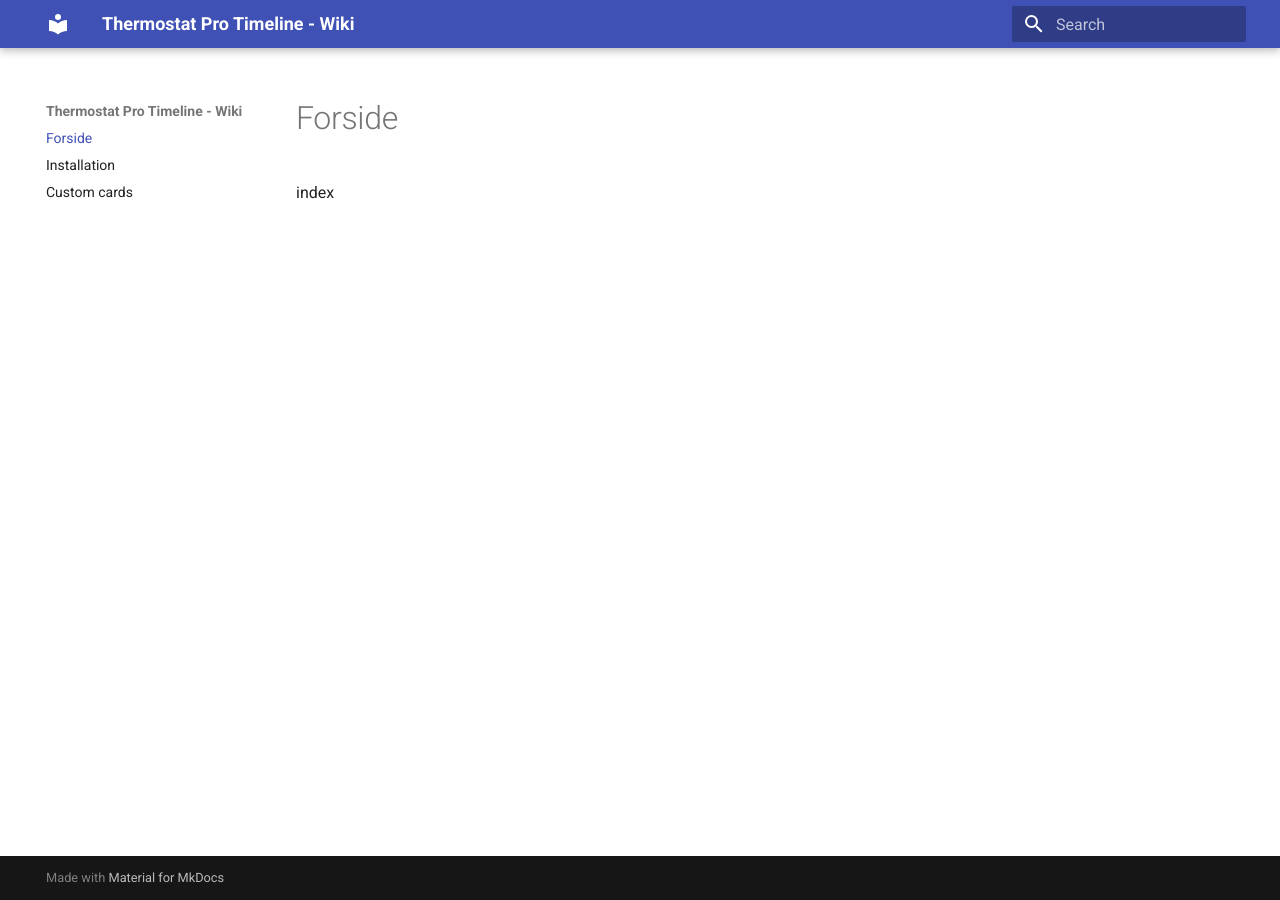
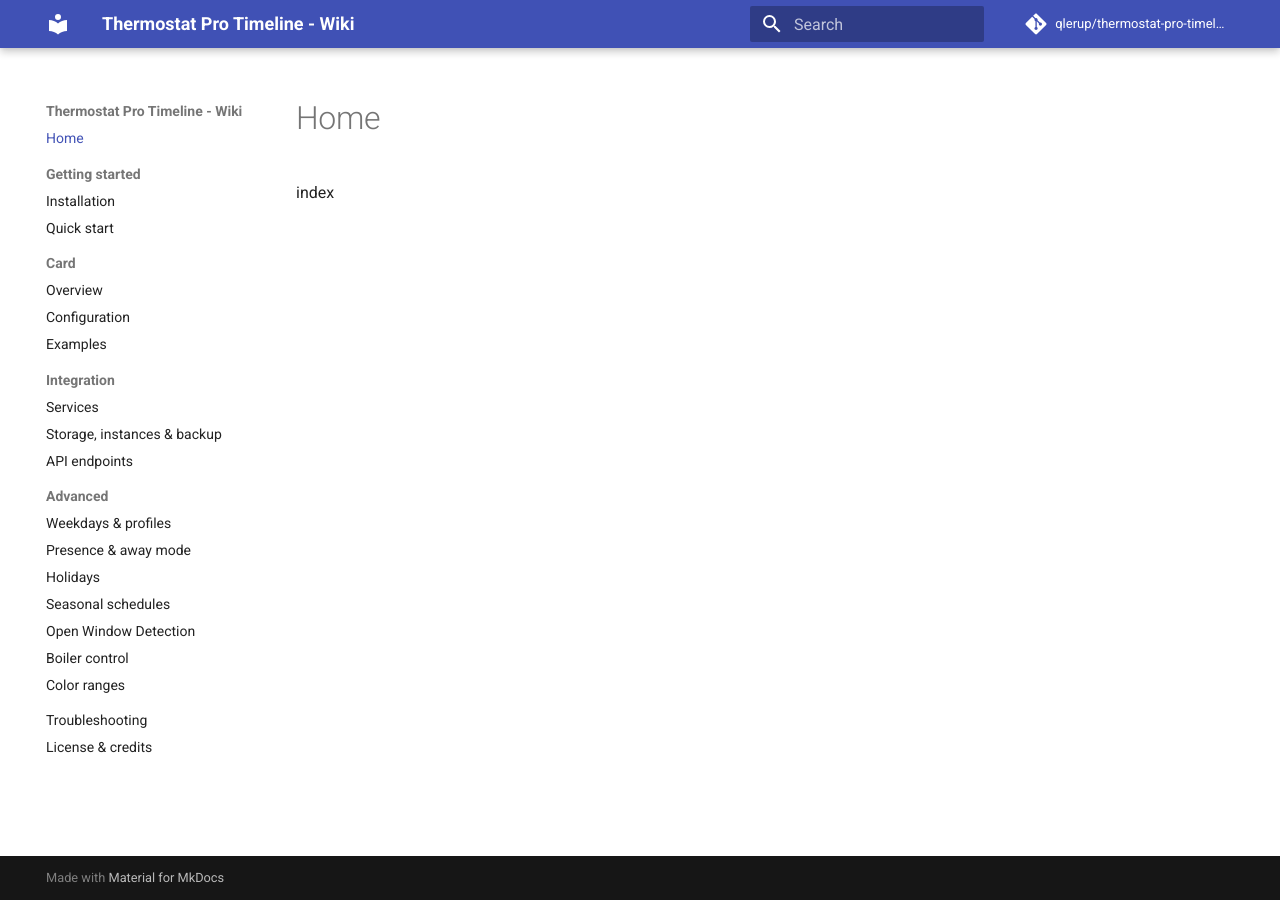
Before and after one commit to qlerup/this-is-a-testing-repo, an MkDocs documentation site: the page built from docs/index.md, in a window 1280 px wide. Built offline with MkDocs 1.6.1 and Material for MkDocs 9.7.7, drawn with Linux system fonts in a browser that asks for light colours; comment, search, counter and statistics services are not loaded.

Commit message:
Update mkdocs.yml with new navigation and settings

```diff
--- a/mkdocs.yml
+++ b/mkdocs.yml
@@ -1,8 +1,51 @@
 site_name: Thermostat Pro Timeline - Wiki
+repo_name: qlerup/thermostat-pro-timeline
+repo_url: https://github.com/qlerup/thermostat-pro-timeline
+
 theme:
   name: material
+  features:
+    - navigation.expand
+    - navigation.sections
+    - navigation.top
+    - search.suggest
+    - search.highlight
+
+plugins:
+  - search
+
+markdown_extensions:
+  - admonition
+  - toc:
+      permalink: true
+  - tables
+  - def_list
 
 nav:
-  - Forside: index.md
-  - Installation: installation.md
-  - Custom cards: cards.md
+  - Home: index.md
+
+  - Getting started:
+      - Installation: getting-started/installation.md
+      - Quick start: getting-started/quick-start.md
+
+  - Card:
+      - Overview: card/overview.md
+      - Configuration: card/configuration.md
+      - Examples: card/examples.md
+
+  - Integration:
+      - Services: integration/services.md
+      - Storage, instances & backup: integration/storage.md
+      - API endpoints: integration/api.md
+
+  - Advanced:
+      - Weekdays & profiles: advanced/weekdays-profiles.md
+      - Presence & away mode: advanced/presence-away.md
+      - Holidays: advanced/holidays.md
+      - Seasonal schedules: advanced/seasonal.md
+      - Open Window Detection: advanced/open-window.md
+      - Boiler control: advanced/boiler.md
+      - Color ranges: advanced/colors.md
+
+  - Troubleshooting: troubleshooting.md
+  - License & credits: license.md
```
